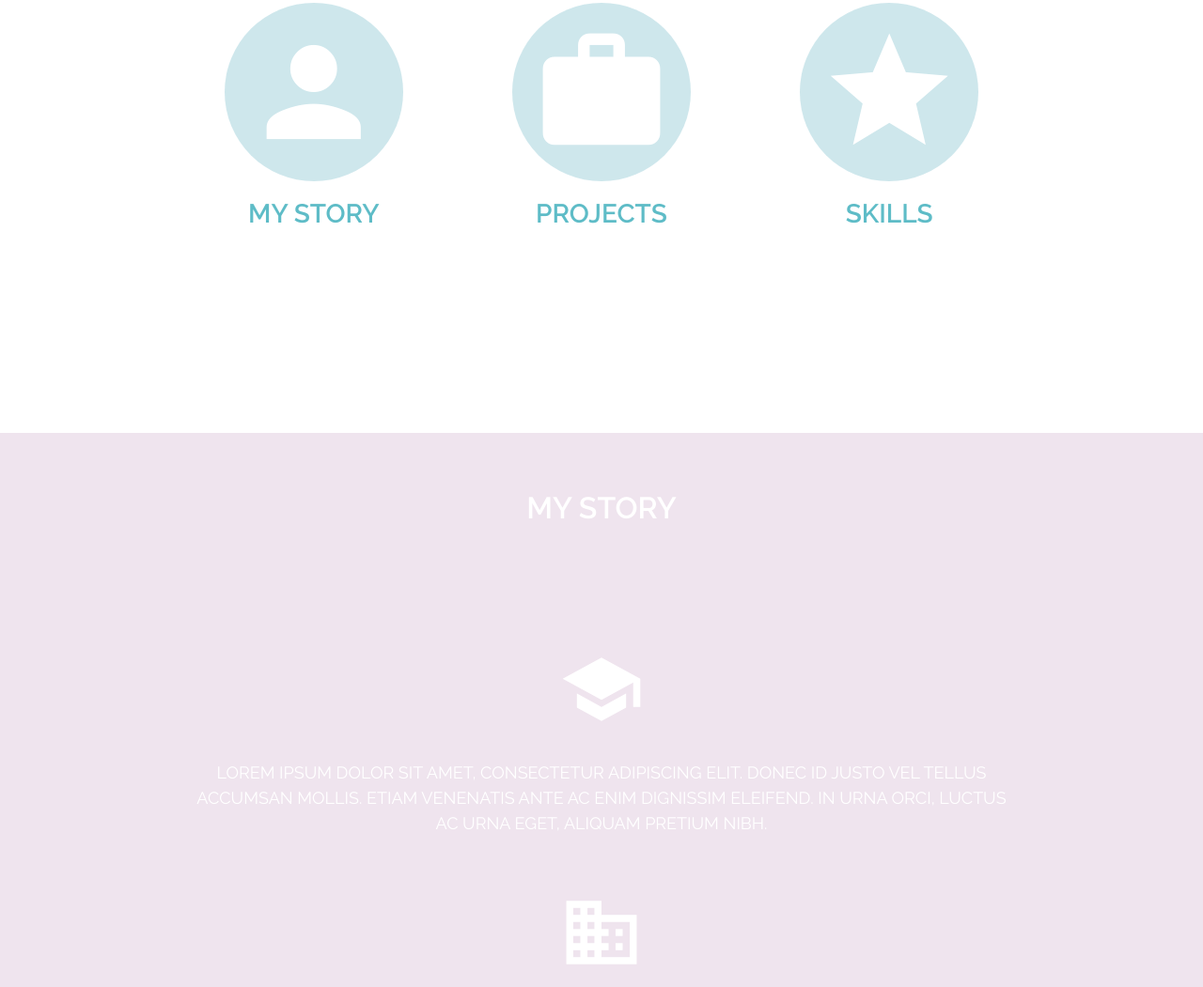
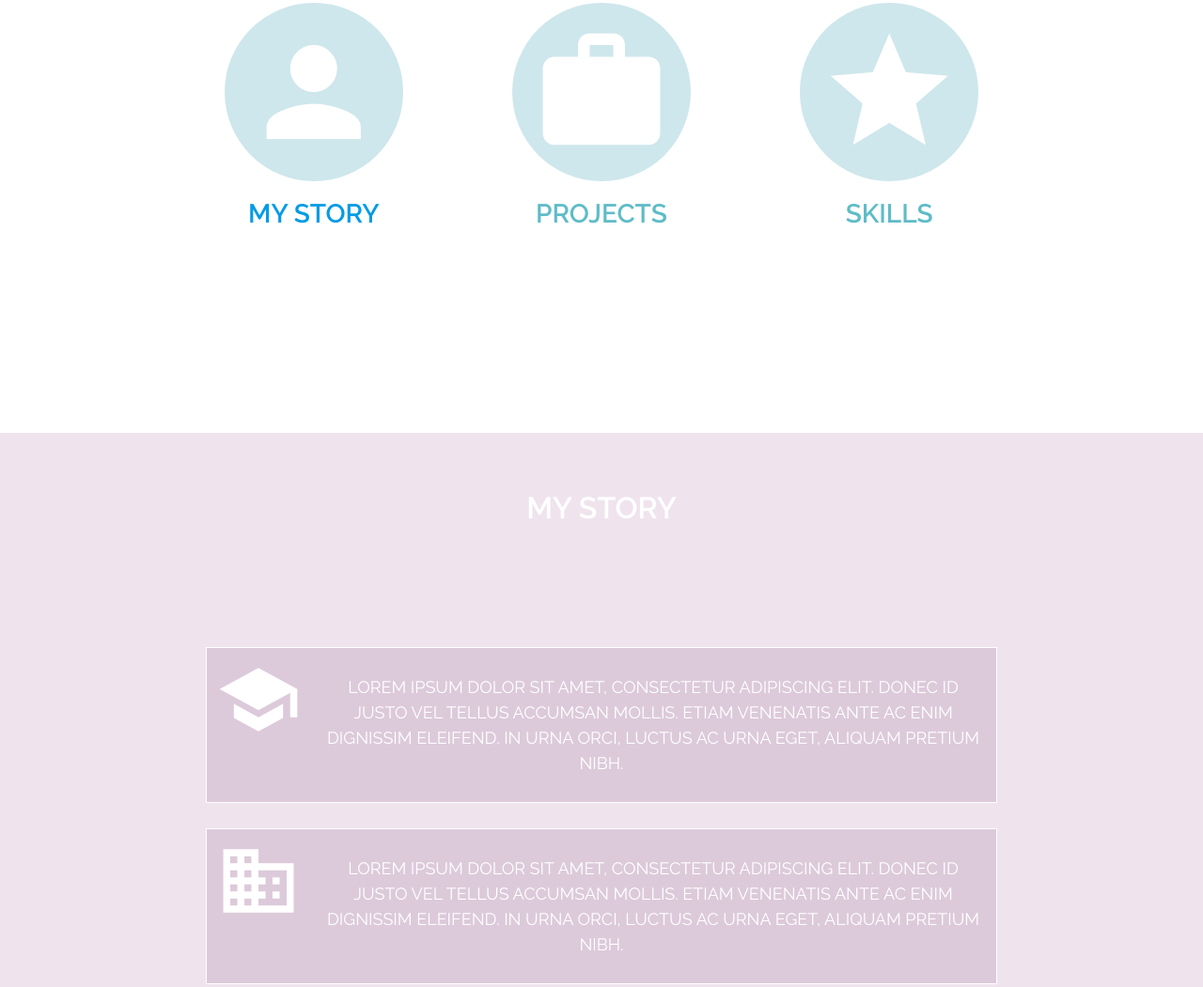
Before and after one commit to nroode/nroode.github.io, a plain HTML site: page index.html in a window 1280 px wide. Shown: the part 944-1995 px from the top of the page at 94% size. Drawn offline with nearby package versions, Linux system fonts and the light colour scheme.

Commit message:
adding links

```diff
--- a/index.html
+++ b/index.html
@@ -63,7 +63,7 @@
                         </span>
                         <span class="sectionHead">
                             <br>
-                            <h3>My Story</h3>
+                            <a href="https://nroode.github.io.section.two"><h3>My Story</h3></a>
                         </span>
                     </div>
                     <div class="col m4 s12">
--- a/stylesheet.css
+++ b/stylesheet.css
@@ -107,14 +107,17 @@ hr {
 }
 
 .section.two li {
-    padding-bottom: 30px;
-    /* background-color:  rgba(226, 206, 225, 0.74); */
-    margin: 10px;
+    padding: 10px;
+    background-color:  rgba(180, 152, 179, 0.336);
+border: 1px solid white;
+    margin: 3%;
 }
 
 .section.two .material-icons {
     font-size: 3em;
     color: white;
+    float: left;
+    padding-right: 20px;
 
 }
 
@@ -124,6 +127,7 @@ float: left;
 /* margin-bottom: 10px; */
 opacity: 0.7;
 }
+
 
 .section.four {
     background-color: rgba(156, 150, 156, 0.315);
```
